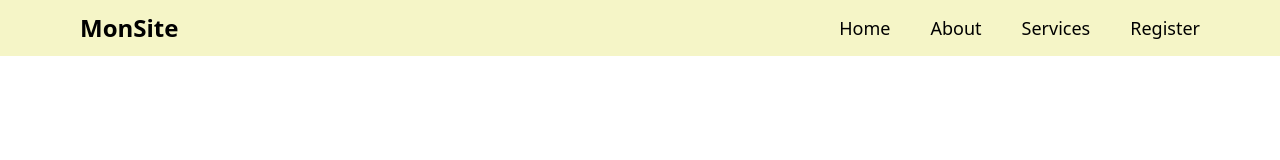
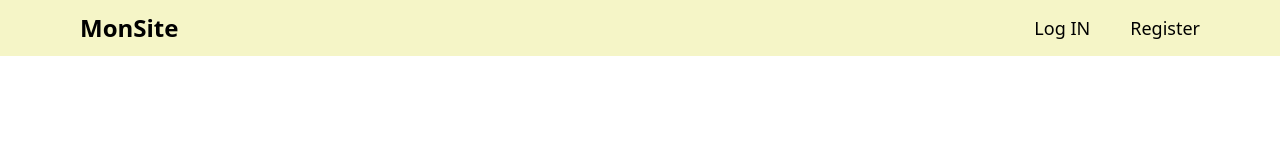
Before and after one commit to layelhajji/PRODIGY_FS_01, a React (Vite) app in the folder frontend/user_auth/: page /login in a window 1280 px wide. Shown: the top 160 px of the page. Built offline with nearby package versions, Linux system fonts and the light colour scheme.

Commit message:
navbar login and no login

```diff
--- a/frontend/user_auth/src/components/auth/login/Login.jsx
+++ b/frontend/user_auth/src/components/auth/login/Login.jsx
@@ -29,9 +29,11 @@ const Login = () => {
             });
 
             const result = await response.json();
+            localStorage.setItem("token", result.token);
 
             if (response.ok) {
                 navigate("/dashboard");
+
             } else {
                 console.error("Failed to login:", result.message);
                 alert(result.message); // Affiche l'erreur au client
--- a/frontend/user_auth/src/components/navbar/Navbar.jsx
+++ b/frontend/user_auth/src/components/navbar/Navbar.jsx
@@ -1,15 +1,31 @@
 
-import { Link } from 'react-router-dom';
+import { Link, useNavigate } from 'react-router-dom';
 
 function Navbar() {
+  const token = localStorage.getItem("token");
+  const navigate=useNavigate()
+  const handlelogOUt=()=>{
+    localStorage.removeItem("token")
+    navigate("/login")}
+
   return (
     <nav style={styles.navbar}>
       <div style={styles.logo}>MonSite</div>
       <ul style={styles.navLinks}>
-        <li style={styles.navItem}><Link to="/" style={styles.navLink}>Home</Link></li>
-        <li style={styles.navItem}><Link to="/about" style={styles.navLink}>About</Link></li>
-        <li style={styles.navItem}><Link to="/services" style={styles.navLink}>Services</Link></li>
-        <li style={styles.navItem}><Link to="/register" style={styles.navLink}>Register</Link></li>
+       {token?
+        (<>
+         <li style={styles.navItem}><Link to="/" style={styles.navLink}>Home</Link></li>
+         <li style={styles.navItem}><Link to="/about" style={styles.navLink}>About</Link></li>
+         <li style={styles.navItem}><Link to="/services" style={styles.navLink}>Services</Link></li>
+         <li style={styles.navItem}><Link to="/login" style={styles.navLink} onClick={handlelogOUt}>Log Out</Link></li>
+        </>)
+       :(
+       <>
+       <li style={styles.navItem}><Link to="/login" style={styles.navLink}>Log IN</Link></li>
+       <li style={styles.navItem}><Link to="/register" style={styles.navLink}>Register</Link></li>
+
+       </>
+       ) }
       </ul>
     </nav>
   );
```
